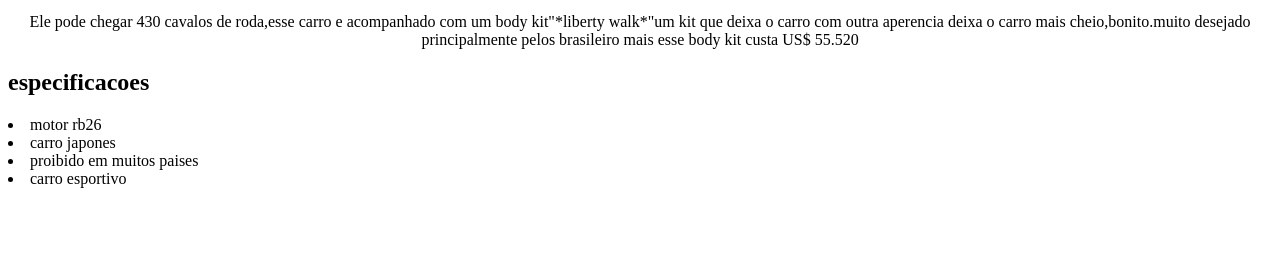
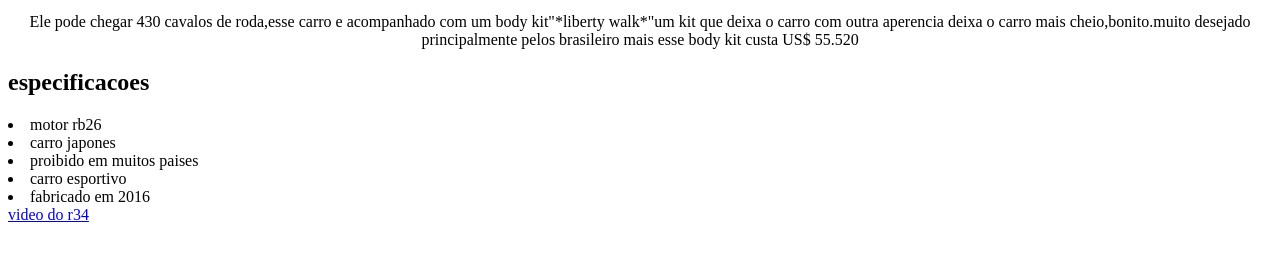
Before and after one commit to enriquegaspar/projeto-enrique, a plain HTML site: page index.html in a window 1280 px wide. Shown: the part 421-682 px from the top of the page. Drawn offline with Linux system fonts and the light colour scheme.

Commit message:
Update index.html

```diff
--- a/index.html
+++ b/index.html
@@ -46,5 +46,8 @@
     <li>carro japones</li>
     <li>proibido em muitos paises</li>
     <li>carro esportivo</li>
+    <li>fabricado em 2016</li>
+
+<a href="https://www.youtube.com/watch?v=fU64X30dqzc">video do r34</a>
+
 </body>
-</html>
```
